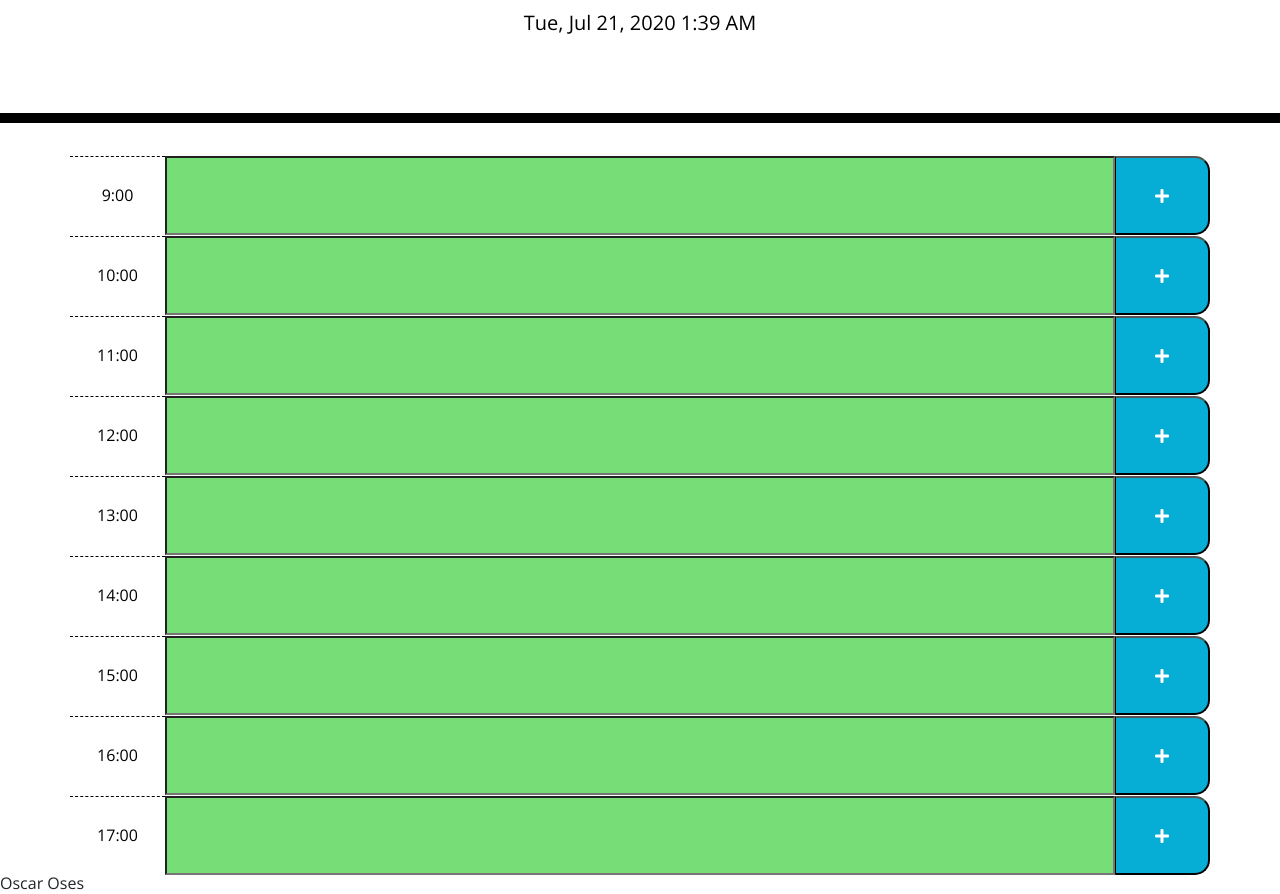
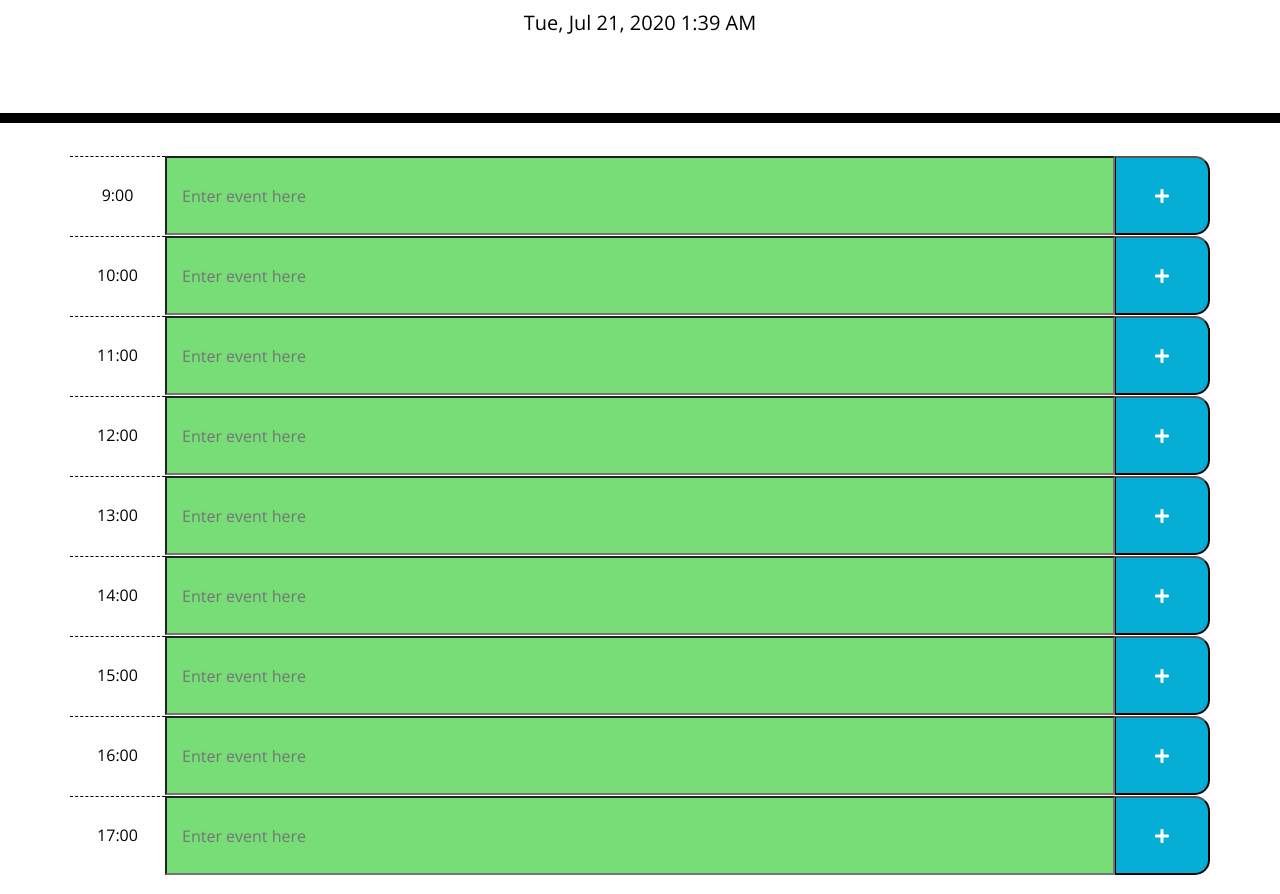
Before and after one commit to oscaroses/Day-Planner, a plain HTML site: page index.html in a window 1280 px wide. Shown: the part 181-1075 px from the top of the page. Drawn offline with nearby package versions, Linux system fonts and the light colour scheme.

```diff
--- a/index.html
+++ b/index.html
@@ -31,7 +31,6 @@
     <div class="container">
       <!-- Timeblocks go here -->
     </div>
-    <footer>Oscar Oses</footer>
 
     <script src="https://code.jquery.com/jquery-3.4.1.min.js"></script>
     <script src="https://cdnjs.cloudflare.com/ajax/libs/moment.js/2.24.0/moment.min.js"></script>
@@ -55,6 +54,7 @@
             timeDiv.text([i] + ":00");
             textDiv.attr("id", "textHour" + i);
             textDiv.attr("class", "col-10 dataEntry");
+            textDiv.attr("placeholder", "Enter event here");
             buttDiv.attr("class", "col-1 fa fa-plus saveBtn");
             buttDiv.attr("data-save", i);
             contDiv.append(rowDiv);
```
Also changed, not shown: WDS.png (added), 1 other file.
